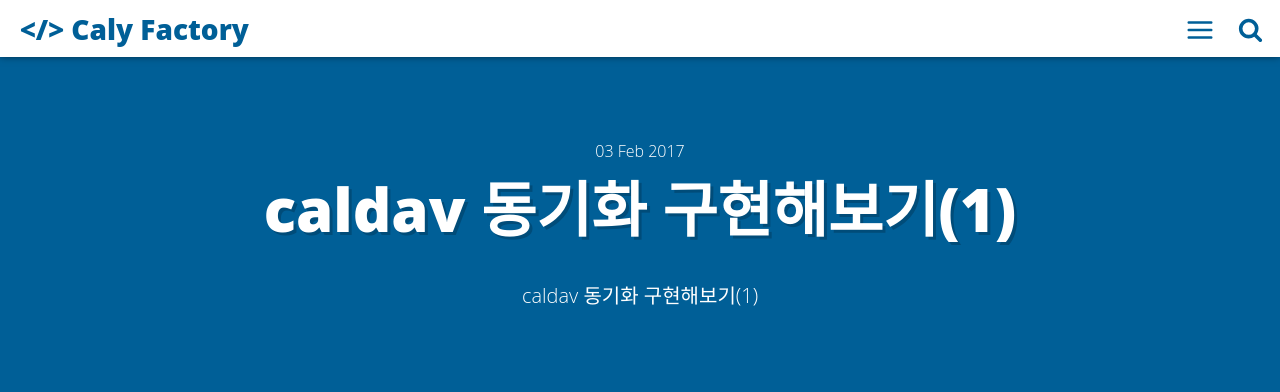
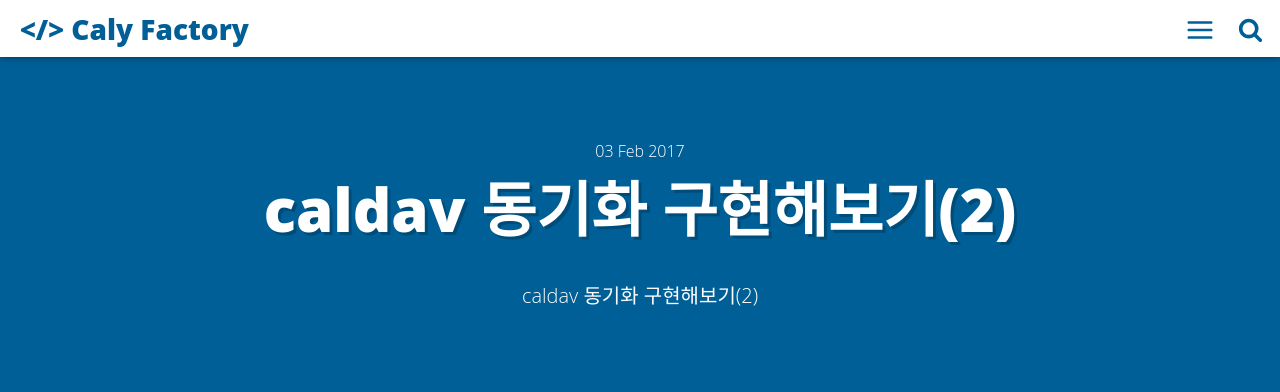
Before and after one commit to CalyFactory/CalyFactory.github.io, a Jekyll site: the page built from _posts/2017-02-03-caldav-sync-2.md, in a window 1280 px wide. Shown: the top 392 px of the page. Built offline with Jekyll 4.4.1, drawn with Linux system fonts in a browser that asks for light colours; comment, search, counter and statistics services are not loaded.

Commit message:
fix title

```diff
--- a/_posts/2017-02-03-caldav-sync-2.md
+++ b/_posts/2017-02-03-caldav-sync-2.md
@@ -1,16 +1,16 @@
 ---
 layout: post
-title: "caldav 동기화 구현해보기(1)"
+title: "caldav 동기화 구현해보기(2)"
 date: 2017-02-03 01:44:09
 image: '/assets/img/'
-description: 'caldav 동기화 구현해보기(1)'
+description: 'caldav 동기화 구현해보기(2)'
 main-class:
 color: '#7AAB13'
 tags:
 - caldav
 categories:
 twitter_text:
-introduction: 'caldav 동기화 구현해보기(1)'
+introduction: 'caldav 동기화 구현해보기(2)'
 ---
 
 # CalDav 동기화 구조
```
